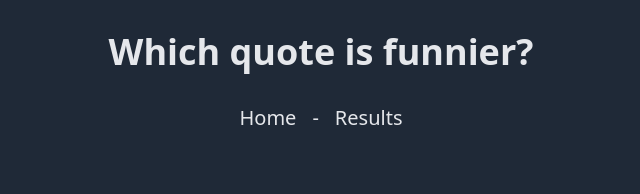
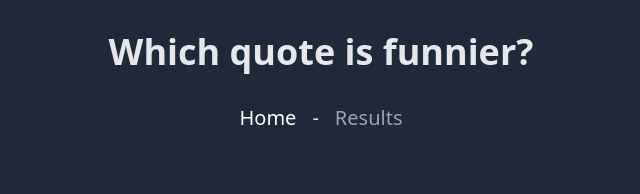
Before and after one commit to RoyAppeldoorn/next-quote, a Next.js app: page / in a window 1280 px wide. Shown: the top 194 px of the page, without its empty margins (319-959 px from the left). Built offline with nearby package versions, Linux system fonts and the light colour scheme; no server answers; the database is empty.

Commit message:
Active nav link styling

```diff
--- a/src/components/Navbar.tsx
+++ b/src/components/Navbar.tsx
@@ -1,21 +1,38 @@
 import Link from "next/link";
+import { useRouter } from "next/router";
 
-const Navbar = () => (
+export const Navbar = () => {
+  const router = useRouter();
+
+  return (
     <nav>
       <div className="mb-8 text-4xl font-bold text-center">
         Which quote is funnier?
       </div>
       <div className="w-full text-xl text-center">
         <Link href="/">
-        <a className="hover:text-gray-400">Home</a>
+          <a
+            className={`${
+              router.pathname === "/" ? "text-white" : "text-gray-400"
+            }`}
+          >
+            Home
+          </a>
         </Link>
         <span className="p-4">{"-"}</span>
         <Link href="/results">
-        <a className="hover:text-gray-400">Results</a>
+          <a
+            className={`${
+              router.pathname === "/results" ? "text-white" : "text-gray-400"
+            }`}
+          >
+            Results
+          </a>
         </Link>
         <a href="https://github.com/RoyAppeldoorn/next-quote" />
       </div>
     </nav>
   );
+};
 
 export default Navbar;
```
Lines whose indentation alone changed are shown as unchanged.
